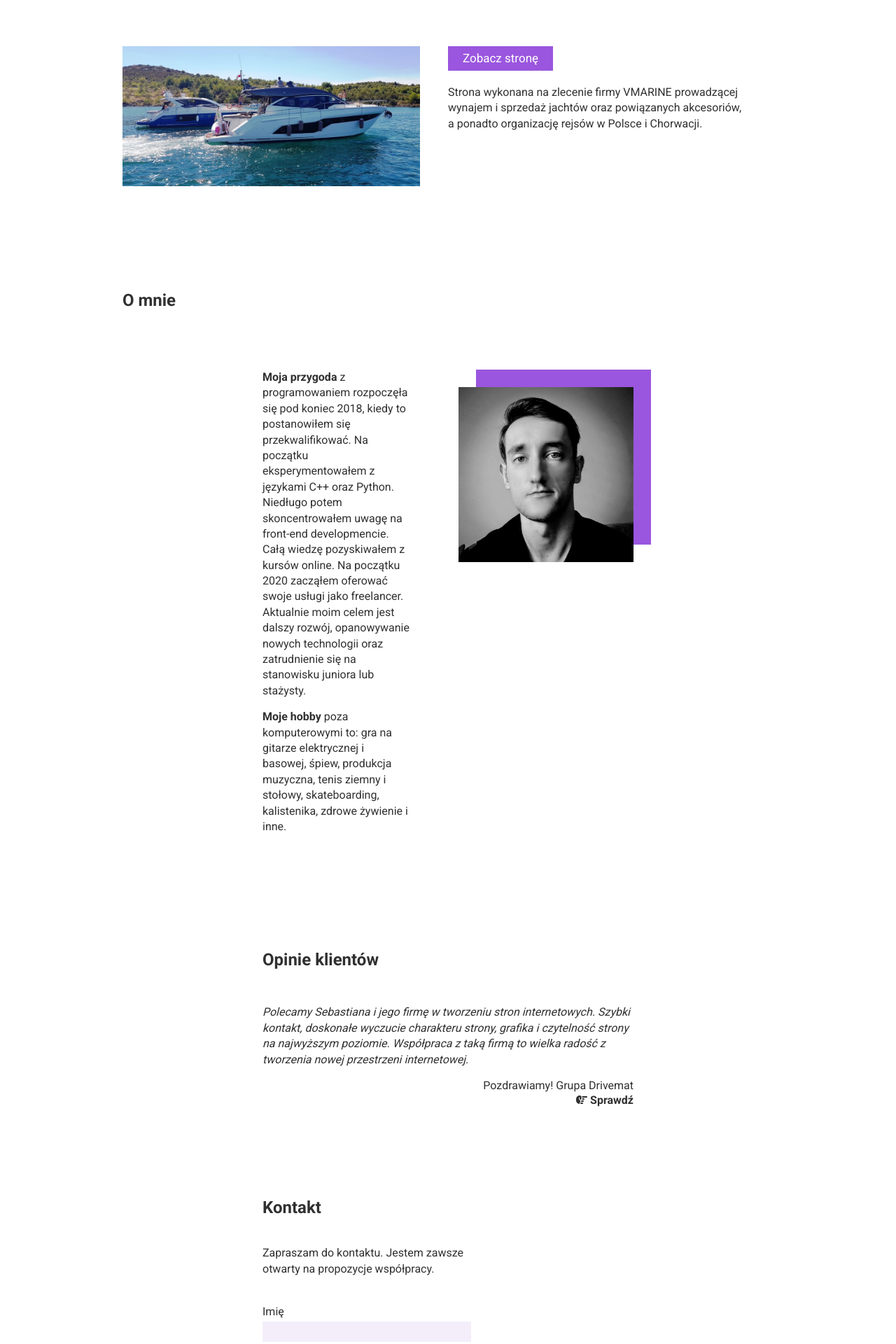
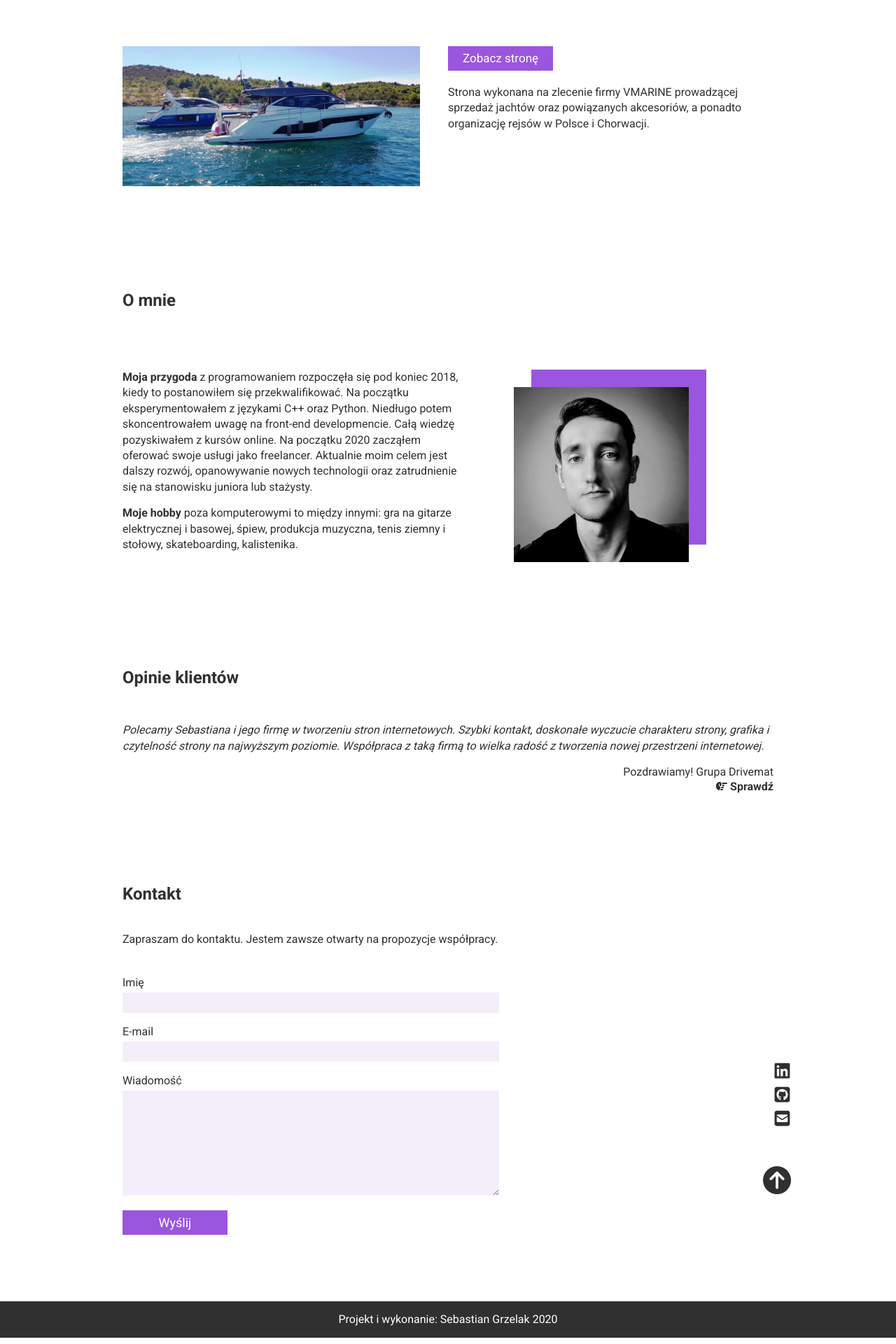
Before and after one commit to segrz8/personalWebsiteV3, a Vue app: page / in a window 1280 px wide. Shown: the part 1560-3480 px from the top of the page at 70% size. Built offline with nearby package versions, Linux system fonts and the light colour scheme.

Commit message:
Fix @media title margin

```diff
--- a/src/components/About.vue
+++ b/src/components/About.vue
@@ -12,7 +12,7 @@
           <span class="About__bold">Moja przygoda</span> z programowaniem rozpoczęła się pod koniec 2018, kiedy to postanowiłem się przekwalifikować. Na początku eksperymentowałem z językami C++ oraz Python. Niedługo potem skoncentrowałem uwagę na front-end developmencie. Całą wiedzę pozyskiwałem z kursów online. Na początku 2020 zacząłem oferować swoje usługi jako freelancer. Aktualnie moim celem jest dalszy rozwój, opanowywanie nowych technologii oraz zatrudnienie się na stanowisku juniora lub stażysty.
         </p>
         <p>
-          <span class="About__bold">Moje hobby</span> poza komputerowymi to: gra na gitarze elektrycznej i basowej, śpiew, produkcja muzyczna, tenis ziemny i stołowy, skateboarding, kalistenika, zdrowe żywienie i inne.
+          <span class="About__bold">Moje hobby</span> poza komputerowymi to między innymi: gra na gitarze elektrycznej i basowej, śpiew, produkcja muzyczna, tenis ziemny i stołowy, skateboarding, kalistenika.
         </p>
       </div>
     </div>
@@ -38,8 +38,11 @@ export default {};
   }
   &__flex {
     @media (min-width: 1024px) {
+      margin: 60px 150px;
+      display: flex;
+    }
+    @media (min-width: 1440px) {
       margin: 60px 350px;
-      display: flex;
     }
   }
   &__infoWrap {
--- a/src/components/Contact.vue
+++ b/src/components/Contact.vue
@@ -131,6 +131,9 @@ export default {
     padding: 25px;
     @media (min-width: 1024px) {
       padding: 90px 25px 25px;
+      margin: 0 150px;
+    }
+    @media (min-width: 1440px) {
       margin: 0 350px;
     }
   }
@@ -231,6 +234,10 @@ export default {
   &__flexContainer {
     @media (min-width: 1024px) {
       display: flex;
+      margin: 0 150px;
+    }
+    @media (min-width: 1440px) {
+      display: flex;
       margin: 0 350px;
     }
   }
--- a/src/components/Home.vue
+++ b/src/components/Home.vue
@@ -121,7 +121,7 @@ export default {
     }
     @media (min-width: 1440px) {
       width: 950px;
-      right: 200px;
+      right: 10vw;
       top: 17vh;
     }
   }
--- a/src/components/Portfolio.vue
+++ b/src/components/Portfolio.vue
@@ -19,7 +19,7 @@ export default {
           img: require("../assets/vm.jpg"),
           link: "http://vmarine.pl/",
           txt:
-            "Strona wykonana na zlecenie firmy VMARINE prowadzącej wynajem i sprzedaż jachtów oraz powiązanych akcesoriów, a ponadto organizację rejsów w Polsce i Chorwacji."
+            "Strona wykonana na zlecenie firmy VMARINE prowadzącej sprzedaż jachtów oraz powiązanych akcesoriów, a ponadto organizację rejsów w Polsce i Chorwacji."
         },
         {
           id: 1,
--- a/src/components/Testimonials.vue
+++ b/src/components/Testimonials.vue
@@ -38,7 +38,10 @@ export default {
     padding: 45px 25px;
     @media (min-width: 1024px) {
       padding: 90px 25px 25px;
-      margin: 0 350px;
+      margin: 0 150px;
+    }
+    @media (min-width: 1440px) {
+      margin-left: 350px;
     }
   }
 }
--- a/src/components/TestimonialsItem.vue
+++ b/src/components/TestimonialsItem.vue
@@ -23,6 +23,9 @@ export default {
   padding: 0 25px;
   @media (min-width: 1024px) {
     padding: 25px;
+    margin: 0 150px;
+  }
+  @media (min-width: 1440px) {
     margin: 0 350px;
   }
   &__belowTxt {
```
